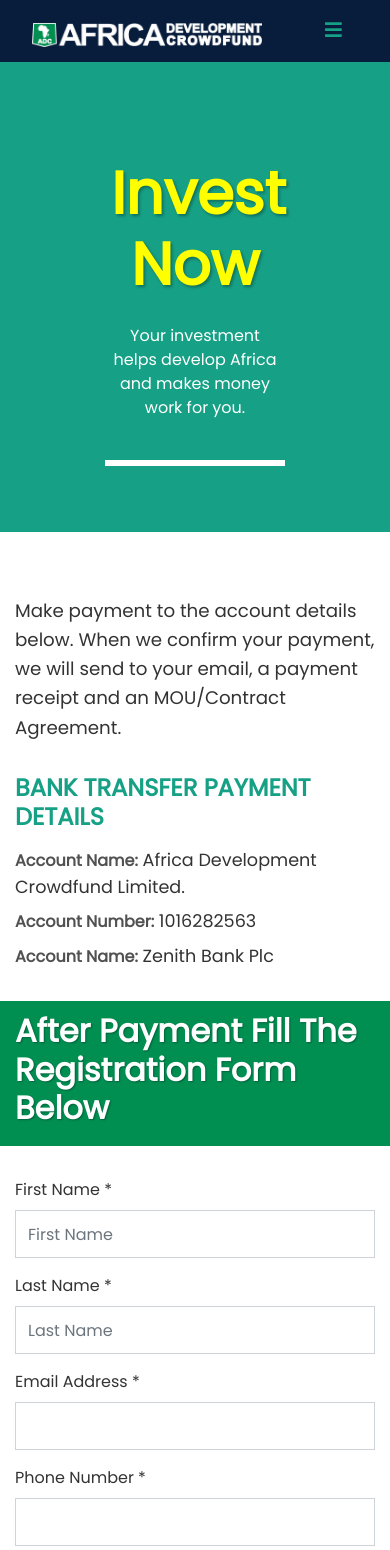
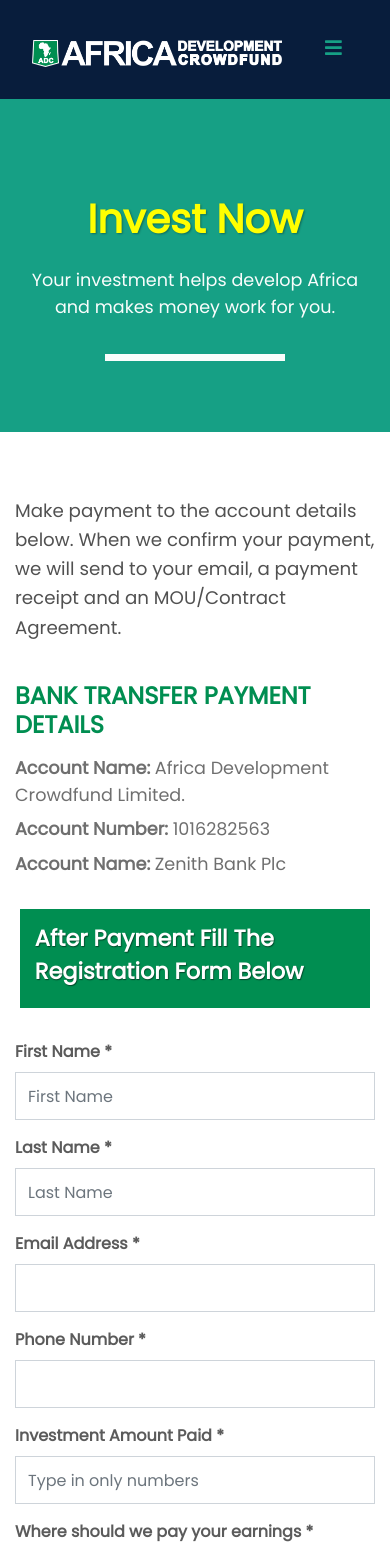
Before and after one commit to Achilles45/ukpore, a Vue app: page / in a window 390 px wide. Shown: the top 1550 px of the page. Built offline with nearby package versions, Linux system fonts and the light colour scheme.

Commit message:
Modified design for the home page

```diff
--- a/src/components/Footer.vue
+++ b/src/components/Footer.vue
@@ -85,4 +85,11 @@
         }
     }
 }
+
+//MEDIA QUERIES
+@media only screen and (max-width: 600px){
+    ul{
+        padding-left: 2rem;
+    }
+}
 </style>
--- a/src/components/Navbar.vue
+++ b/src/components/Navbar.vue
@@ -8,13 +8,13 @@
               <div class="menu">
                   <ul class="d-flex justify-content-between pt-3">
                       <li><router-link to="/" class="links">Home</router-link></li>
-                      <li><router-link to="/about" class="links">About Us</router-link></li>
-                      <li><router-link to="/contact" class="links">My Account</router-link></li>
-                      <li><router-link to="/signup" class="links create">Create an Account</router-link></li>
+                      <li><router-link to="/" class="links">About Us</router-link></li>
+                      <li><router-link to="/" class="links">My Account</router-link></li>
+                      <li><router-link to="/" class="links create">Create an Account</router-link></li>
                   </ul>
               </div>
               <div @click="showNav()" class="navbar__toggler">
-                  <i class="fa fa-bars"></i>
+                    <i class="fa fa-bars"></i>
               </div>
           </div>
       </div>
@@ -73,7 +73,7 @@
                 font-size: 1rem;
             }
             .logo__img{
-                max-width: 280px;
+                max-width: 320px;
                 height: auto;
             }
         }
@@ -89,7 +89,7 @@
             }
             .create{
                 padding: .6rem 2rem;
-                border-radius: 4px;
+                border-radius: 6px;
                 background: $secondary-color;
                 color: #fff;
                 font-weight: normal !important;
@@ -130,29 +130,37 @@
 }
 //MEDIA QUERIES
 @media only screen and (max-width: 600px){
+    .navbar__wrapper{
+        padding: 2rem 0 !important;
+    }
     .logo__img{
-        max-width: 230px !important;
+        max-width: 250px !important;
         height: auto;
     }
     .menu{
-        background-color: #000;
-        width: 100%;
+        background-color: $primary-color;
+        width: 85%;
         position: absolute;
+        height: 40vh !important;
         z-index: 100;
-        height: 100vh;
         bottom: 0;
-        left: 0;
         top: 12%;
         display: none;
+        border-top: 3px solid $tertiary-color;
+        padding: 0 1rem !important;
+        margin: 0 auto !important;
         ul{
             flex-direction: column;
             li a{
                 color: #fff !important;
                 line-height: 4;
             }
-            .login{
-                border: 1px solid $secondary-color !important;
+            .create{
+                background: #008E51 !important;
                 color: #fff !important;
+                width: 90% !important;
+                display: block !important;
+                padding: .01rem 2rem !important;
             }
         }
     }
--- a/src/views/Index.vue
+++ b/src/views/Index.vue
@@ -4,7 +4,7 @@
     <div class="heading__wrapper">
       <div class="container">
         <div class="row">
-          <div class="col-12 text-center">
+          <div class="col-md-12 text-center">
             <h1>Invest Now</h1>
             <p>Your investment helps develop Africa and makes money work for you.</p>
           </div>
@@ -21,13 +21,13 @@
       <div class="row">
         <div class="col-md-6 text2">
           <h4>BANK TRANSFER PAYMENT DETAILS</h4>
-          <h5><span class="title">Account Name:</span> Africa Development Crowdfund Limited.</h5>
-          <h5><span class="title">Account Number:</span> 1016282563</h5>
-          <h5><span class="title">Account Name:</span> Zenith Bank Plc</h5>
+          <h5><strong>Account Name:</strong> Africa Development Crowdfund Limited.</h5>
+          <h5><strong>Account Number:</strong> 1016282563</h5>
+          <h5><strong>Account Name:</strong> Zenith Bank Plc</h5>
         </div>
       </div>
-      <div class="row payment__header">
-        <div class="col-12 text3">
+      <div class="row text3">
+        <div class="col-12">
           <h2>After Payment Fill The Registration Form Below</h2>
         </div>
       </div>
@@ -149,25 +149,29 @@
 @import '../assets/styles/_colors';
 .heading__wrapper{
   background: $secondary-color;
-  padding: 6rem;
+  padding: 6rem 0;
   color: #fff;
   h1{
     font-weight: 800;
-    color: $tertiary-color;
-    font-size: 3.7rem;
+    color: #ffff00;
+    font-size: 4rem;
     text-shadow: 0.03em 0.03em 0.05em rgba(0,0,0,0.3);
     padding-bottom: 1rem;
+  }
+  p{
+    font-size: 1.1rem;
+    opacity: .98;
   }
   p::after {
 	content: "";
 	width: 180px;
 	position: absolute;
 	margin: 0 auto;
-	height: 6px;
+	height: 7px;
 	background: #fff;
 	left: 0;
 	right: 0;
-  bottom: -30px;
+  bottom: -25px;
 }
 }
 
@@ -179,12 +183,14 @@
       line-height: 1.6;
       font-size: 1.14rem;
       color: #333;
+      opacity: .85;
     }
   }
   .text2{
     padding-bottom: 1.5rem;
+    padding-top: .5rem;
     h4{
-      color: $secondary-color;
+      color: #008e51;
       font-weight: bolder;
       padding-bottom: .5rem;
     }
@@ -192,13 +198,14 @@
       font-size: 1.1rem;
       line-height: 1.5;
       color: #333;
+      opacity: .7;
     }
-    .title{
-      color: #333;
-      font-weight: bold;
-      opacity: .85;
-      font-size: 1rem;
-    }
+    // .title{
+    //   color: #333;
+    //   font-weight: bold;
+    //   opacity: .85;
+    //   font-size: 1rem;
+    // }
   }
   .text3{
     background: #008E51;
@@ -206,11 +213,12 @@
     color: #fff;
     font-weight: bolder;
     margin-bottom: 2rem;
+    margin-top: 1rem;
     h2{
-      font-weight: bold;
-      text-shadow: 0.03em 0.03em 0.05em rgba(0,0,0,0.3);
-      font-size: 2rem;
-      padding-top: .7rem;
+      font-weight: bolder;
+      text-shadow: 0.03em 0.03em 0.05em rgba(0,0,0,0.5);
+      font-size: 2.2rem;
+      padding-top: .8rem;
       padding-bottom: .7rem;
     }
   }
@@ -218,7 +226,8 @@
     label{
       font-size: 1rem;
       color: #333;
-      font-weight: 400;
+      font-weight: bold;
+      opacity: .8;
     }
     input{
       height: 3rem;
@@ -237,8 +246,34 @@
       padding: 1rem 5rem;
       border-radius: 0px;
       text-decoration: none;
-      border: none
+      // border: none
+      font-weight: 400;
     }
   }
 }
+
+//MEIDA QUERIES
+@media only screen and (max-width: 600px){
+  .heading__wrapper{
+    padding: 6rem 0;
+    h1{
+      padding: 0 .5rem;
+      font-size: 2.5rem;
+      font-weight: bolder !important;
+      padding-bottom: 1rem;
+    }
+  }
+  .intro__section{
+    .text3{
+    margin: 0 .3rem !important;
+    h2{
+      font-size: 1.4rem !important;
+      line-height: 1.5;
+    }
+  }
+  }
+  form{
+    margin-top: 2rem !important;
+  }
+}
 </style>
```
Also changed, not shown: 1 other file (tests, documents, lock files or other folders).
